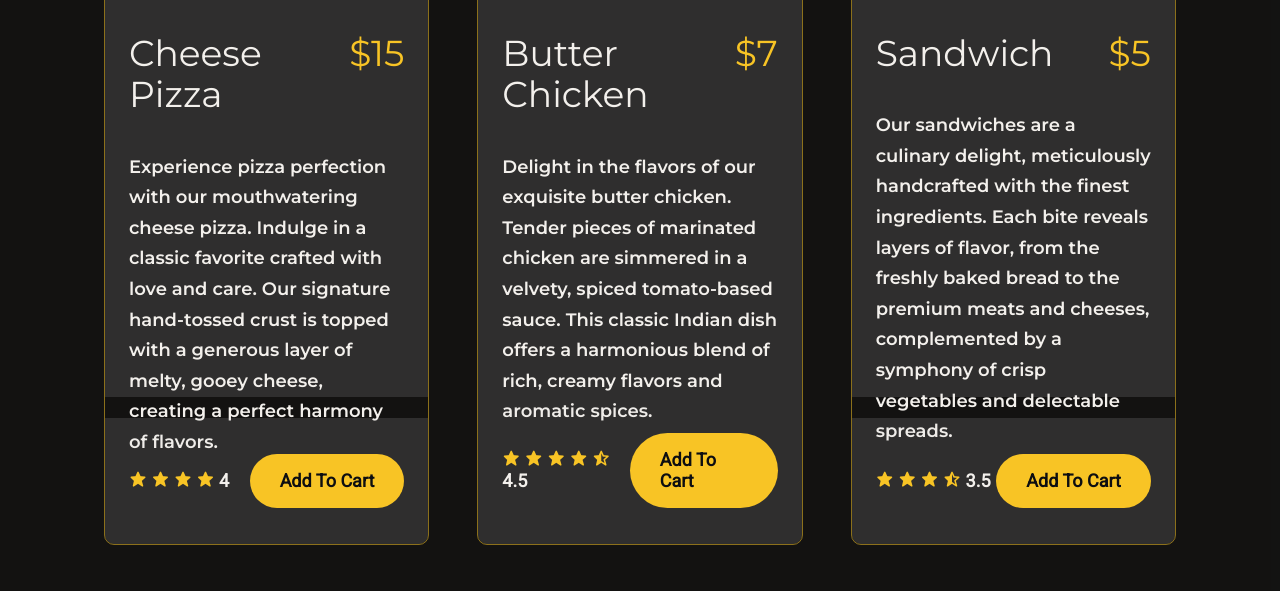
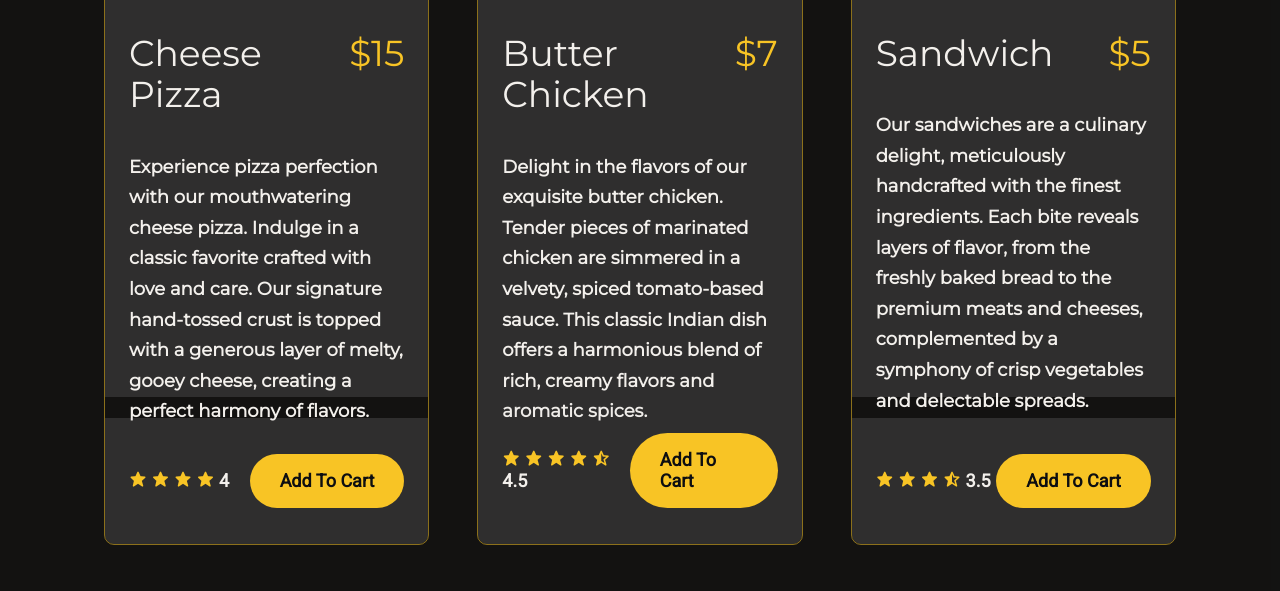
Before and after one commit to Hamadn/HungryHub, a website: page index.html in a window 1280 px wide. Shown: the part 2198-2789 px from the top of the page. Drawn offline with nearby package versions, Linux system fonts and the light colour scheme.

```diff
--- a/scss/globals/_index.scss
+++ b/scss/globals/_index.scss
@@ -1,2 +1,3 @@
+/*Added the boilerplate styles for the webpage and typography to be used in the final styles file*/
 @forward 'boilerplate';
 @forward 'typography';
--- a/scss/globals/_typography.scss
+++ b/scss/globals/_typography.scss
@@ -1,5 +1,7 @@
 @use "../util" as u;
 
+
+/*Boilerplate styles for the typography elements in the website*/
 h1,
 h2,
 h3 {
--- a/scss/layout/_index.scss
+++ b/scss/layout/_index.scss
@@ -1,2 +1,3 @@
+/*Added the styles for the footer  and header  to be used in the final styles file*/
 @forward 'header';
 @forward 'footer';
--- a/scss/pages/_about.scss
+++ b/scss/pages/_about.scss
@@ -1,10 +1,6 @@
-@use "../util/" as u;
+@use "../util/" as u; // Importing the utility styles and mixins from util folder and assigning it an alias of u
 
-@import url(https://fonts.googleapis.com/css?family=Source+Sans+Pro:200,400,700);
-@import url('https://fonts.googleapis.com/css?family=Lato:400,700,900,900i');
-@import url('https://fonts.googleapis.com/css?family=Montserrat:400,500,600,700,800,900');
-
-
+/*About Us section styles*/
 .about{
     background-color: u.$greenishblack;
 
--- a/scss/pages/_contact.scss
+++ b/scss/pages/_contact.scss
@@ -1,5 +1,7 @@
-@use "../util/" as u;
+@use "../util/" as u; // Importing the utility styles and mixins from util folder and assigning it an alias of u
 
+
+/*Contact Us page styles with different styles for different screens*/
 .contacts {
   display: flex;
   justify-content: center;
--- a/scss/pages/_features.scss
+++ b/scss/pages/_features.scss
@@ -1,5 +1,9 @@
-@use "../util/" as u;
+@use "../util/" as u; // Importing the utility styles and mixins from util folder and assigning it an alias of u
 
+
+/*Styling for the features section of the landing page*/
+
+/*Added the styling for tablet and mobile screens from breakpoints.scss file*/
 .feature {
     background-color: u.$lightgrey;
     text-align: center;
```
Also changed, not shown: package.json (added, +20 -0 lines), scss/globals/_boilerplate.scss (+13 -0 lines), scss/layout/_footer.scss (+8 -1 lines), scss/layout/_header.scss (+10 -1 lines), scss/pages/_hero.scss (+6 -1 lines), signin.html (+1 -1 lines), dist/style.css, 2 other files.
